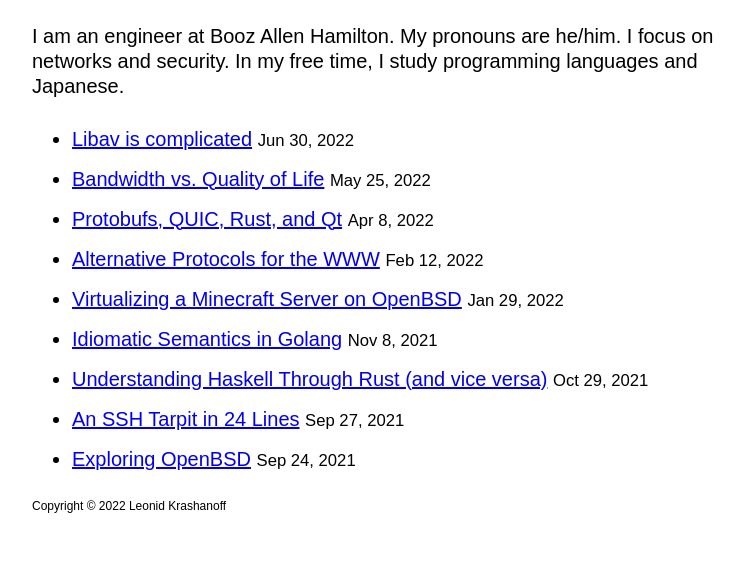
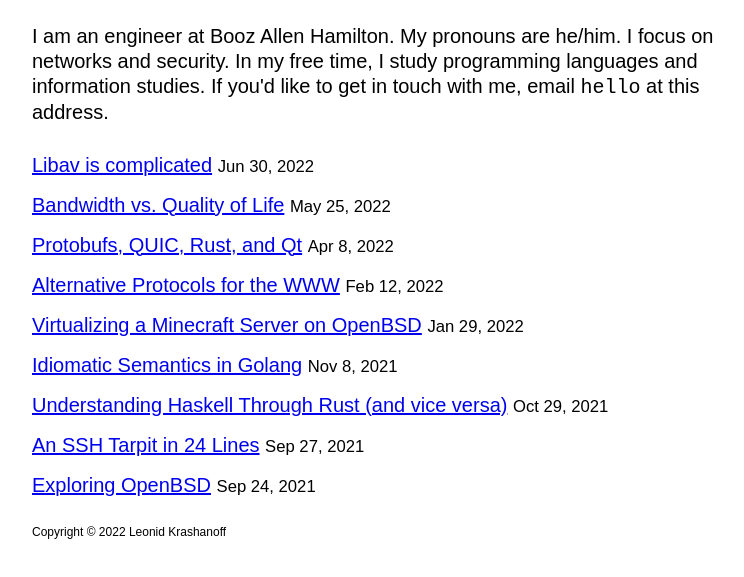
Before and after one commit to krashanoff/whoami, an Eleventy site: page src/index.html in a window 1280 px wide. Shown: the part 217-794 px from the top of the page, without its empty margins (248-992 px from the left). Built offline with nearby package versions, Linux system fonts and the light colour scheme; Eleventy itself is replaced by a stand-in of ours; files that its build step writes are made by us from their sources.

Commit message:
Forgot my contact info lol

```diff
--- a/src/index.css
+++ b/src/index.css
@@ -57,3 +57,8 @@
   padding-left: 2rem;
   border-left: 0.5rem solid black;
 }
+
+.no-list {
+  list-style: none;
+  padding-left: 0;
+}
--- a/src/index.html
+++ b/src/index.html
@@ -12,9 +12,10 @@
 <p>
   I am an engineer at Booz Allen Hamilton. My pronouns are he/him. I focus on
   networks and security. In my free time, I study programming languages and
-  Japanese.
+  information studies. If you'd like to get in touch with me, email
+  <code>hello</code> at this address.
 </p>
-<ul>
+<ul class="no-list">
   {%- for post in collections.posts -%}
   <li>
     <a href="{{ post.url | url }}">{{ post.data.title }}</a>
```
